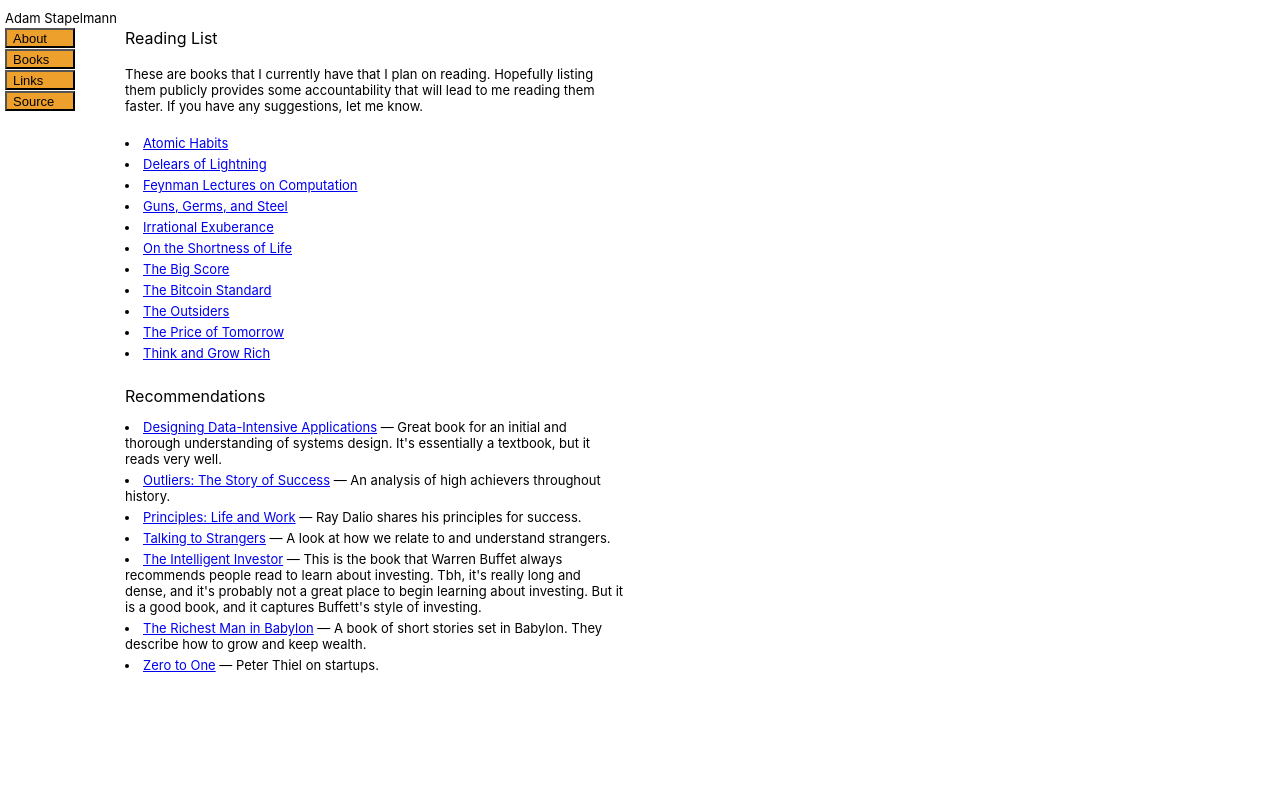
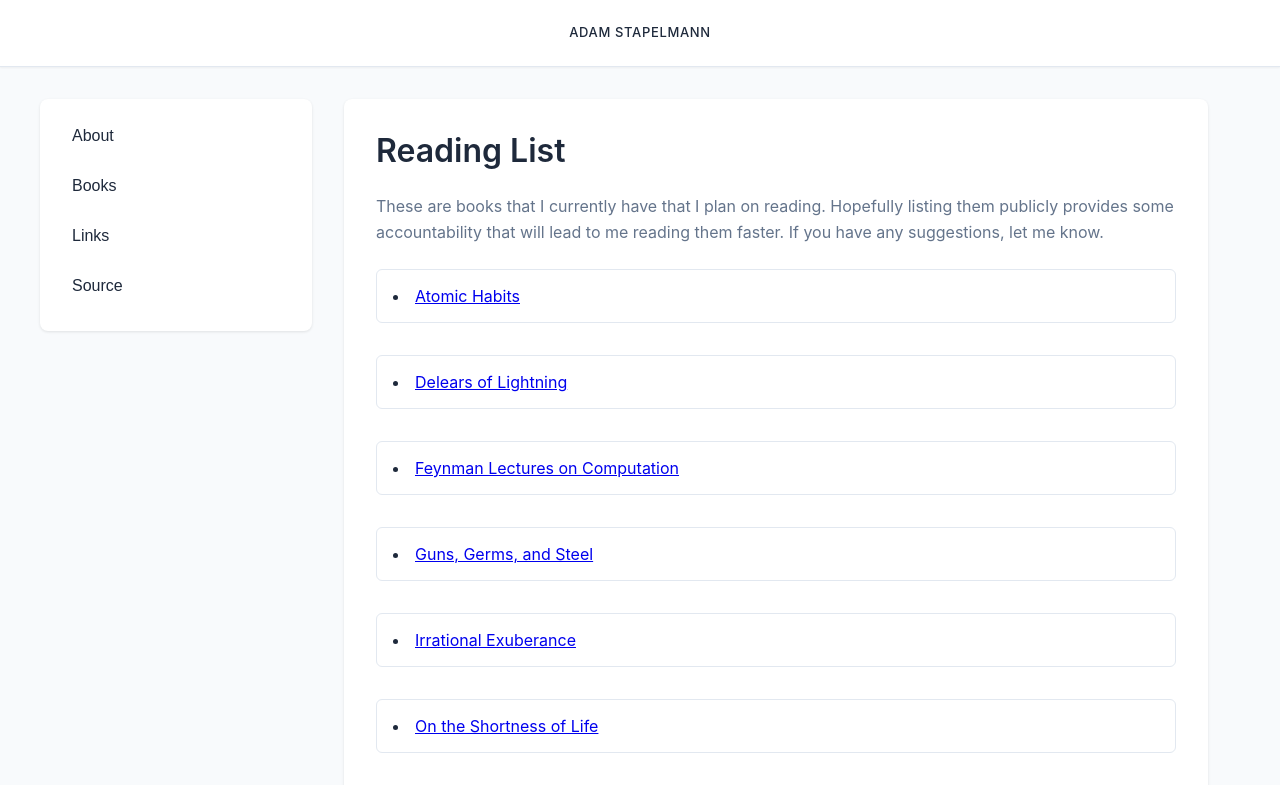
Before and after one commit to adamstapelmann/stapelmann-dev, a React (Create React App) app: page /books in a window 1280 px wide. Shown: the top 785 px of the page. Built offline with nearby package versions, Linux system fonts and the light colour scheme.

Commit message:
Modernize UI

```diff
--- a/src/styles/App.css
+++ b/src/styles/App.css
@@ -1,56 +1,103 @@
+:root {
+  --primary-color: #2563eb;
+  --primary-hover: #1d4ed8;
+  --background-color: #f8fafc;
+  --text-color: #1e293b;
+  --secondary-text: #64748b;
+  --nav-width: 240px;
+  --content-max-width: 800px;
+  --header-height: 64px;
+}
+
 /* Site-wide styling */
 .App {
-  /* border for the entire site */
-  padding: 10px 30px 30px 5px;
-
-  /* organize main components in a column */
+  padding: 0;
   display: flex;
   flex-direction: column;
+  min-height: 100vh;
+  background-color: var(--background-color);
+  color: var(--text-color);
+  font-family: -apple-system, BlinkMacSystemFont, 'Segoe UI', Roboto, Oxygen, Ubuntu, Cantarell, sans-serif;
+}
 
-  /* these came with the initial project... keeping them for now */
-  font-size: calc(10px + 2vmin);
-  min-height: 100vh;
-
-  /* plain background for the site */
-  background-color: #ffffff;
+.NameText {
+  height: var(--header-height);
+  display: flex;
+  align-items: center;
+  justify-content: center;
+  font-size: 1.125rem;
+  font-weight: 500;
+  background: white;
+  color: var(--text-color);
+  border-bottom: 1px solid #e2e8f0;
+  letter-spacing: 0.05em;
+  text-transform: uppercase;
+  position: sticky;
+  top: 0;
+  z-index: 10;
+  box-shadow: 0 1px 2px rgba(0, 0, 0, 0.05);
 }
 
 .AppBody {
-  /* organize main components in a row */
   display: flex;
   flex-direction: row;
+  gap: 2rem;
+  padding: 2rem;
+  max-width: 1200px;
+  margin: 0 auto;
+  width: 100%;
 }
 
 /* Header text for a page */
 .ContentTitle {
-  text-align: left;
-  font-size: medium;
-  padding-bottom: 5px;
+  font-size: 2rem;
+  font-weight: 600;
+  margin-bottom: 1.5rem;
+  color: var(--text-color);
 }
 
 /* Body text for a page */
 .ContentText {
-  text-align: left;
-  font-size: small;
+  font-size: 1rem;
+  line-height: 1.6;
+  color: var(--secondary-text);
+}
+
+.ContentText p {
+  margin-bottom: 1.25rem;
 }
 
 /* Body list for a page */
 .ContentList {
-  /* give some space between this and surrounding elements */
-  margin-top: 8px;
-  margin-bottom: 20px;
-
-  /* stack elements */
+  margin: 1.5rem 0;
   display: flex;
   flex-direction: column;
+  gap: 1rem;
 }
 
 /* Main page content */
 .Content {
-  /* keep content in a maintainable width */
-  width: 500px;
+  max-width: var(--content-max-width);
+  width: 100%;
+  background: white;
+  padding: 2rem;
+  border-radius: 0.5rem;
+  box-shadow: 0 1px 3px rgba(0, 0, 0, 0.1);
+}
 
-  /* stack elements */
-  display: flex;
-  flex-direction: column;
+/* Responsive design */
+@media (max-width: 768px) {
+  .AppBody {
+    flex-direction: column;
+    padding: 1rem;
+  }
+
+  .Content {
+    padding: 1rem;
+  }
+
+  .NameText {
+    padding: 1rem;
+    font-size: 1.25rem;
+  }
 }
--- a/src/styles/Components.css
+++ b/src/styles/Components.css
@@ -1,26 +1,32 @@
 /* nav button styling */
 .NavButton {
   text-align: left;
-  float: left;
-  background-color: #eea02c;
-  width: 70px;
-  height: 20px;
-  border-radius: 0px;
-  font-size: small;
+  width: 100%;
+  padding: 0.75rem 1rem;
+  background-color: transparent;
+  border: none;
+  border-radius: 0.375rem;
+  font-size: 1rem;
+  color: var(--text-color);
+  transition: all 0.2s ease;
+  cursor: pointer;
+}
+
+.NavButton:hover {
+  background-color: rgba(37, 99, 235, 0.1);
+  color: var(--primary-color);
 }
 
 /* styling for the navigation pane as a whole */
 .NavPane {
-  /* show nav buttons in a column*/
   display: flex;
   flex-direction: column;
-
-  /* align on left side of the page */
-  float: left;
-  width: max-content;
-
-  /* give space between this pane and page content */
-  padding-right: 50px;
+  width: var(--nav-width);
+  background: white;
+  padding: 1rem;
+  border-radius: 0.5rem;
+  box-shadow: 0 1px 3px rgba(0, 0, 0, 0.1);
+  height: fit-content;
 }
 
 /* styling for the text that appears above nav buttons */
@@ -34,15 +40,44 @@
 
 /* container for nav buttons */
 .NavButtonContainer {
-  /* give space between buttons */
-  margin-bottom: 1px;
+  text-decoration: none;
+  width: 100%;
+  margin-bottom: 0.5rem;
 }
 
-/* element in list of books */
+/* element in list of books/links */
 .LinkEl {
-  /* be consistent with content body text*/
-  font-size: small;
+  font-size: 1rem;
+  margin-bottom: 1rem;
+  padding: 1rem;
+  background: white;
+  border-radius: 0.375rem;
+  border: 1px solid #e2e8f0;
+  transition: all 0.2s ease;
+}
 
-  /* give space between list elements */
-  margin-bottom: 5px;
+.LinkEl:hover {
+  transform: translateY(-2px);
+  box-shadow: 0 4px 6px -1px rgba(0, 0, 0, 0.1), 0 2px 4px -1px rgba(0, 0, 0, 0.06);
 }
+
+/* Responsive design */
+@media (max-width: 768px) {
+  .NavPane {
+    width: 100%;
+    flex-direction: row;
+    flex-wrap: wrap;
+    gap: 0.5rem;
+    justify-content: center;
+  }
+
+  .NavButtonContainer {
+    width: auto;
+    margin-bottom: 0;
+  }
+
+  .NavButton {
+    width: auto;
+    white-space: nowrap;
+  }
+}
```
Also changed, not shown: 2 other files (tests, documents, lock files or other folders).
